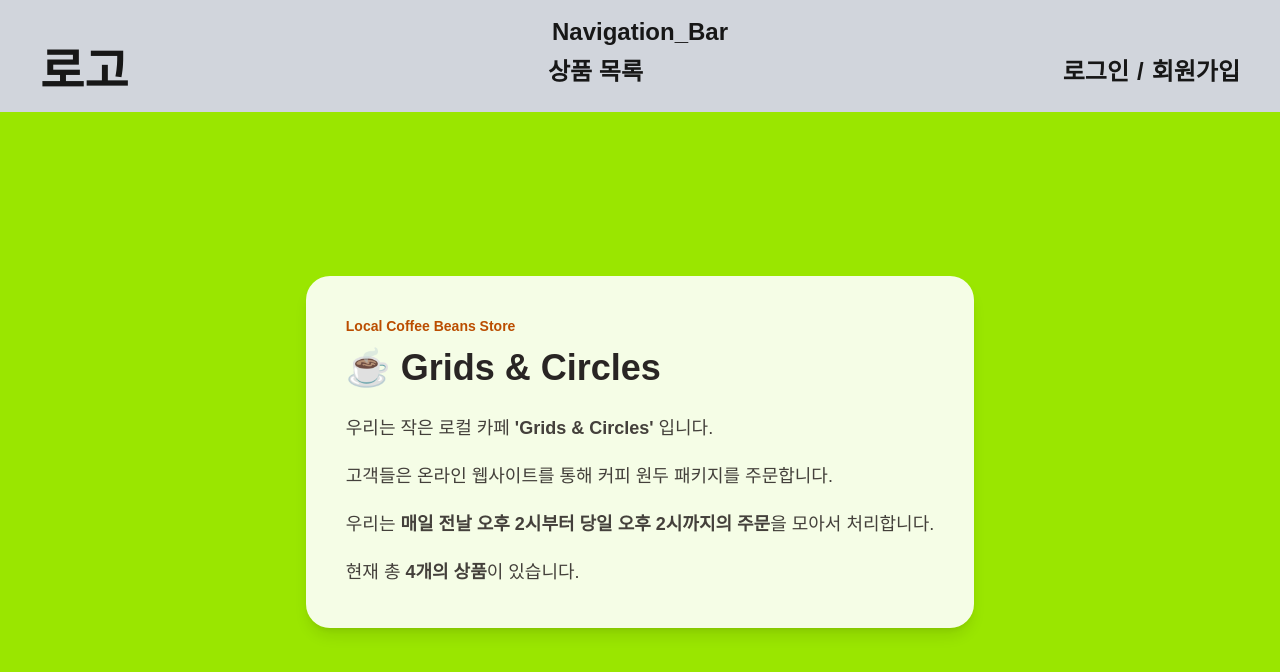
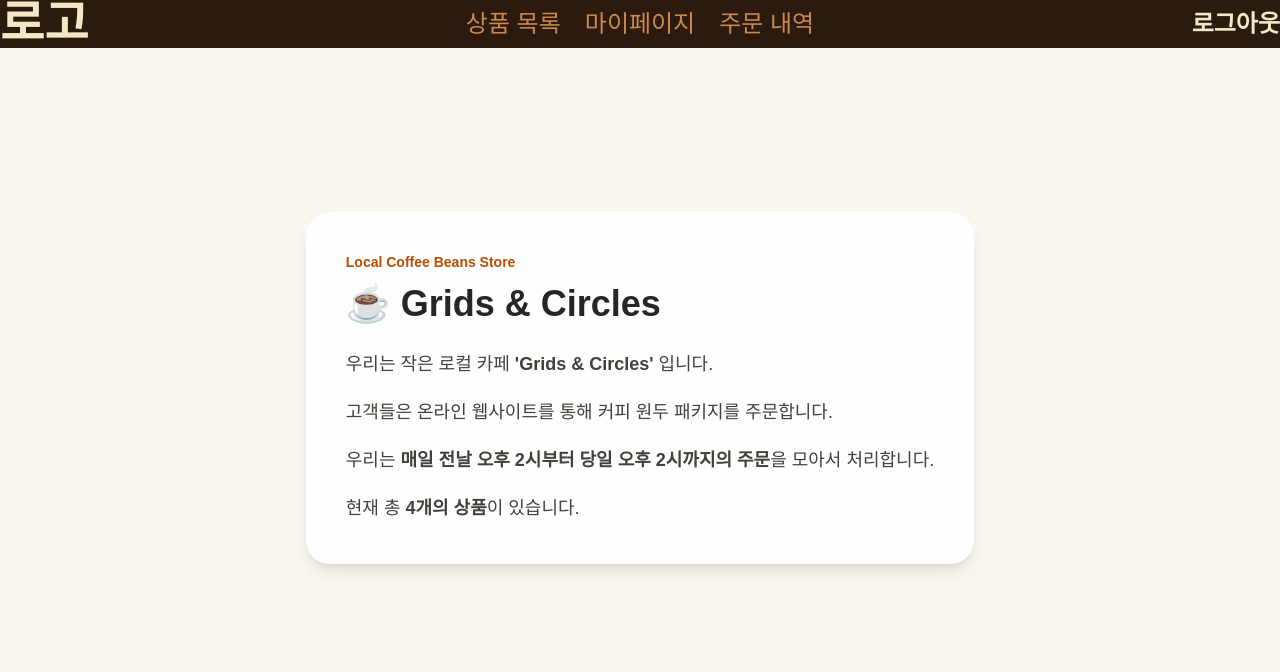
Before and after one commit to prgrms-be-devcourse/NBE10-12-1-Layer7, a Next.js app in the folder frontend/customer/customer/: page / in a window 1280 px wide. Shown: the top 672 px of the page. Built offline with nearby package versions, Linux system fonts and the light colour scheme.

Commit message:
fix: BasePage 배경색 수정 및 임시 테마 색 적용
- globals 수정이 있습니다.
- base page에서 속성 중 main element의 속성 중 min-h -> h로 바뀌었습니다. 참고 바랍니다.

```diff
--- /dev/null
+++ b/frontend/customer/customer/src/app/BasePage.css
@@ -0,0 +1,20 @@
+@layer components{
+    .base-page{
+        @apply bg-coffee-bg min-h-screen;
+    }
+    .base-header{
+        @apply bg-coffee-nav text-coffee-nav-text;
+    }
+    .base-nav{
+        @apply flex items-center justify-between;
+    }
+    .nav-service{
+        @apply flex items-center gap-6 text-coffee-nav-accent text-2xl;
+    }
+    .nav-right{
+        @apply flex gap-2 text-coffee-nav-text text-2xl font-semibold;
+    }
+    .base-main{
+        @apply bg-coffee-bg flex h-[calc(100vh-120px)] overflow-hidden items-center justify-center;
+    }
+}
--- a/frontend/customer/customer/src/app/BasePage.tsx
+++ b/frontend/customer/customer/src/app/BasePage.tsx
@@ -5,25 +5,27 @@ export default function BasePage({
                                  }: {
     children: React.ReactNode;
 }) {
-    const isLogin = false; // 나중에 로그인 상태로 바꿀 예정
+    const isLogin = true; // 나중에 로그인 상태로 바꿀 예정
 
     return (
-        <div className="min-h-screen bg-lime-400">
-            <header className="bg-gray-300 px-10 py-4">
-                <div className="text-center text-2xl font-semibold">
-                    Navigation_Bar
-                </div>
-
-                <div className="flex items-center justify-between">
+        <div className="base-page">
+            <header className="base-header">
+                <div className="base-nav">
                     <Link href="/" className="text-5xl font-bold">
                         로고
                     </Link>
 
-                    <nav className="flex gap-8 text-2xl font-semibold">
+                    <nav className="nav-service">
                         <Link href="/products">상품 목록</Link>
-                   </nav>
+                        {(isLogin) && (
+                            <>
+                            <Link href="/mypage">마이페이지</Link>
+                            <Link href="/orders">주문 내역</Link>
+                            </>
+                        )}
+                    </nav>
 
-                    <div className="flex gap-2 text-2xl font-semibold">
+                    <div className="nav-right">
                         {isLogin ? (
                             <button>로그아웃</button>
                         ) : (
@@ -36,8 +38,7 @@ export default function BasePage({
                     </div>
                 </div>
             </header>
-
-            <main className="flex min-h-[calc(100vh-120px)] items-center justify-center">
+            <main className="base-main">
                 {children}
             </main>
         </div>
--- a/frontend/customer/customer/src/app/globals.css
+++ b/frontend/customer/customer/src/app/globals.css
@@ -1,4 +1,18 @@
 @import "tailwindcss";
+@import './BasePage.css';
+
+
+@theme {
+  --color-coffee-nav: #2C1A0E;
+  --color-coffee-nav-text: #F5E6C8;
+  --color-coffee-nav-accent: #C8894E;
+  --color-coffee-bg: #FAF6F0;
+  --color-coffee-card: #FFFFFF;
+  --color-coffee-border: #EDE0D0;
+  --color-coffee-primary: #2C1A0E;
+  --color-coffee-secondary: #6B4423;
+  --color-coffee-accent: #8B5A2B;
+}
 
 :root {
   --background: #ffffff;
@@ -11,6 +25,8 @@
   --font-sans: var(--font-geist-sans);
   --font-mono: var(--font-geist-mono);
 }
+
+
 
 @media (prefers-color-scheme: dark) {
   :root {
```
